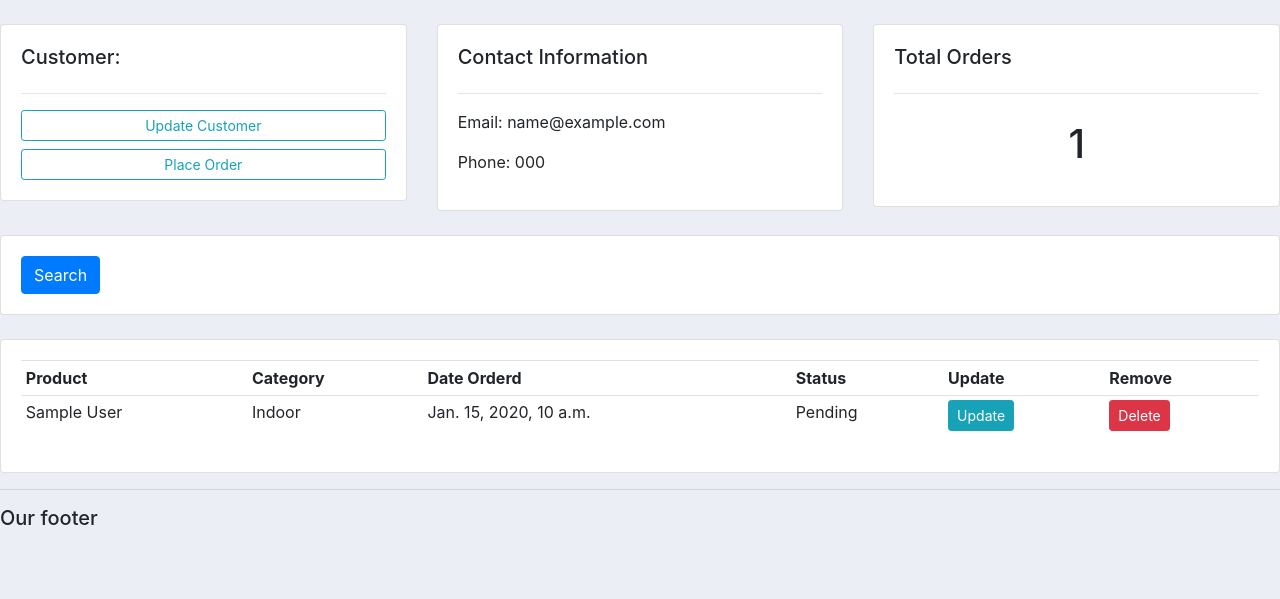
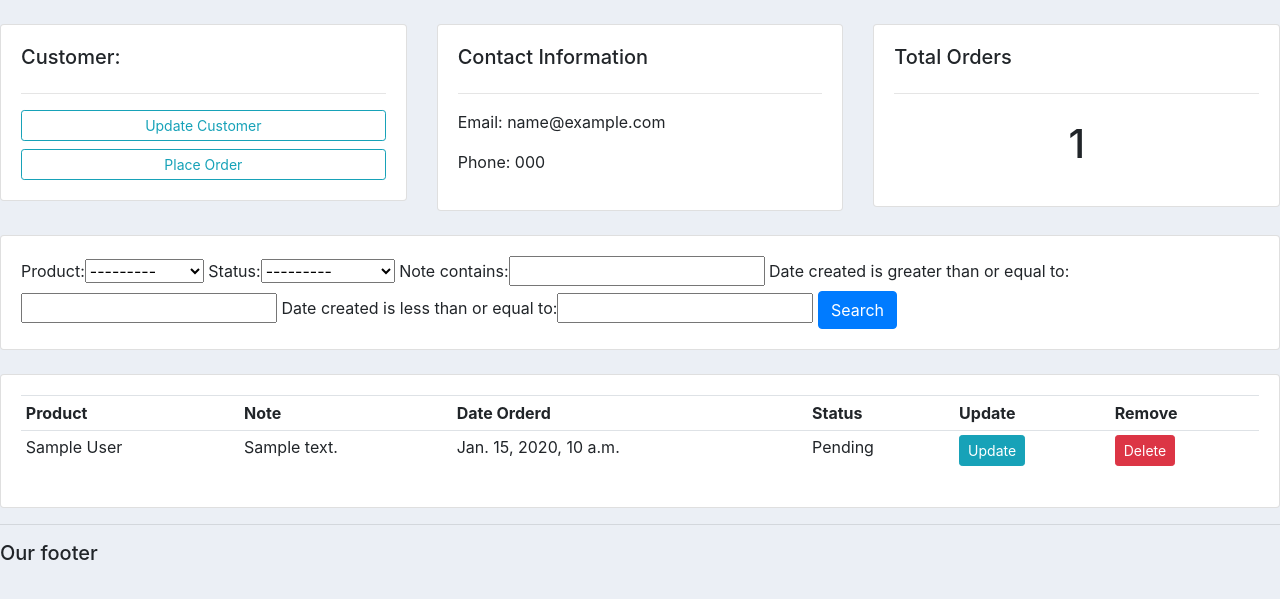
Before and after one commit to ktv-sky/crm, a Django app: page /customer/1/ in a window 1280 px wide. Shown: the part 66-665 px from the top of the page. Run offline with Django 3.2, Linux system fonts and the light colour scheme; tables that the repository leaves empty hold one stand-in row (values such as "Sample post"); some libraries are stand-ins or nearby versions.

Commit message:
Add filter to customer

```diff
--- /dev/null
+++ b/accounts/filters.py
@@ -0,0 +1,16 @@
+import django_filters
+
+from django_filters import DateFilter, CharFilter
+from .models import Order
+
+
+class OrderFilter(django_filters.FilterSet):
+
+    start_date = DateFilter(field_name='date_created', lookup_expr='gte')
+    end_date = DateFilter(field_name='date_created', lookup_expr='lte')
+    note = CharFilter(field_name='note', lookup_expr='icontains')
+
+    class Meta:
+        model = Order
+        fields = '__all__'
+        exclude = ['customer', 'date_created']
--- a/accounts/models.py
+++ b/accounts/models.py
@@ -51,6 +51,7 @@ class Order(models.Model):
     product = models.ForeignKey(Product, on_delete=models.CASCADE)
     date_created = models.DateTimeField(auto_now_add=True)
     status = models.CharField(max_length=255, choices=STATUS)
+    note = models.CharField(max_length=255, null=True)
 
     def __str__(self):
         return f"{self.customer.name} - {self.status}"
--- a/accounts/templates/accounts/customer.html
+++ b/accounts/templates/accounts/customer.html
@@ -33,12 +33,12 @@
 	</div>
 </div>
 
-
 <br>
 <div class="row">
 	<div class="col">
 		<div class="card card-body">
 			<form method="get">
+        {{ my_filter.form }}
 
 		    <button class="btn btn-primary" type="submit">Search</button>
 		  </form>
@@ -54,7 +54,7 @@
 			<table class="table table-sm">
 				<tr>
 					<th>Product</th>
-					<th>Category</th>
+					<th>Note</th>
 					<th>Date Orderd</th>
 					<th>Status</th>
 					<th>Update</th>
@@ -64,7 +64,7 @@
         {% for order in orders %}
           <tr>
             <td>{{ order.product }}</td>
-            <td>{{ order.product.category }}</td>
+            <td>{{ order.note }}</td>
             <td>{{ order.date_created }}</td>
             <td>{{ order.status }}</td>
             <td><a class="btn btn-sm btn-info" href="{% url 'update_order' order.id %}">Update</a></td>
--- a/accounts/views.py
+++ b/accounts/views.py
@@ -1,5 +1,6 @@
 from django.shortcuts import get_object_or_404, redirect, render
 
+from .filters import OrderFilter
 from .forms import OrderForm
 from .models import Customer, Order, Product
 
@@ -35,10 +36,14 @@ def customer(request, customer_id):
     orders = customer.order_set.all()
     order_count = orders.count()
 
+    my_filter = OrderFilter(request.GET, queryset=orders)
+    orders = my_filter.qs
+
     return render(request, 'accounts/customer.html', {
         'customer': customer,
         'orders': orders,
-        'order_count': order_count
+        'order_count': order_count,
+        'my_filter': my_filter
     })
 
 
--- a/crm/settings.py
+++ b/crm/settings.py
@@ -39,7 +39,8 @@ INSTALLED_APPS = [
     'django.contrib.messages',
     'django.contrib.staticfiles',
 
-    'accounts'
+    'accounts',
+    'django_filters'
 ]
 
 MIDDLEWARE = [
```
Also changed, not shown: accounts/migrations/0005_order_note.py (added).
